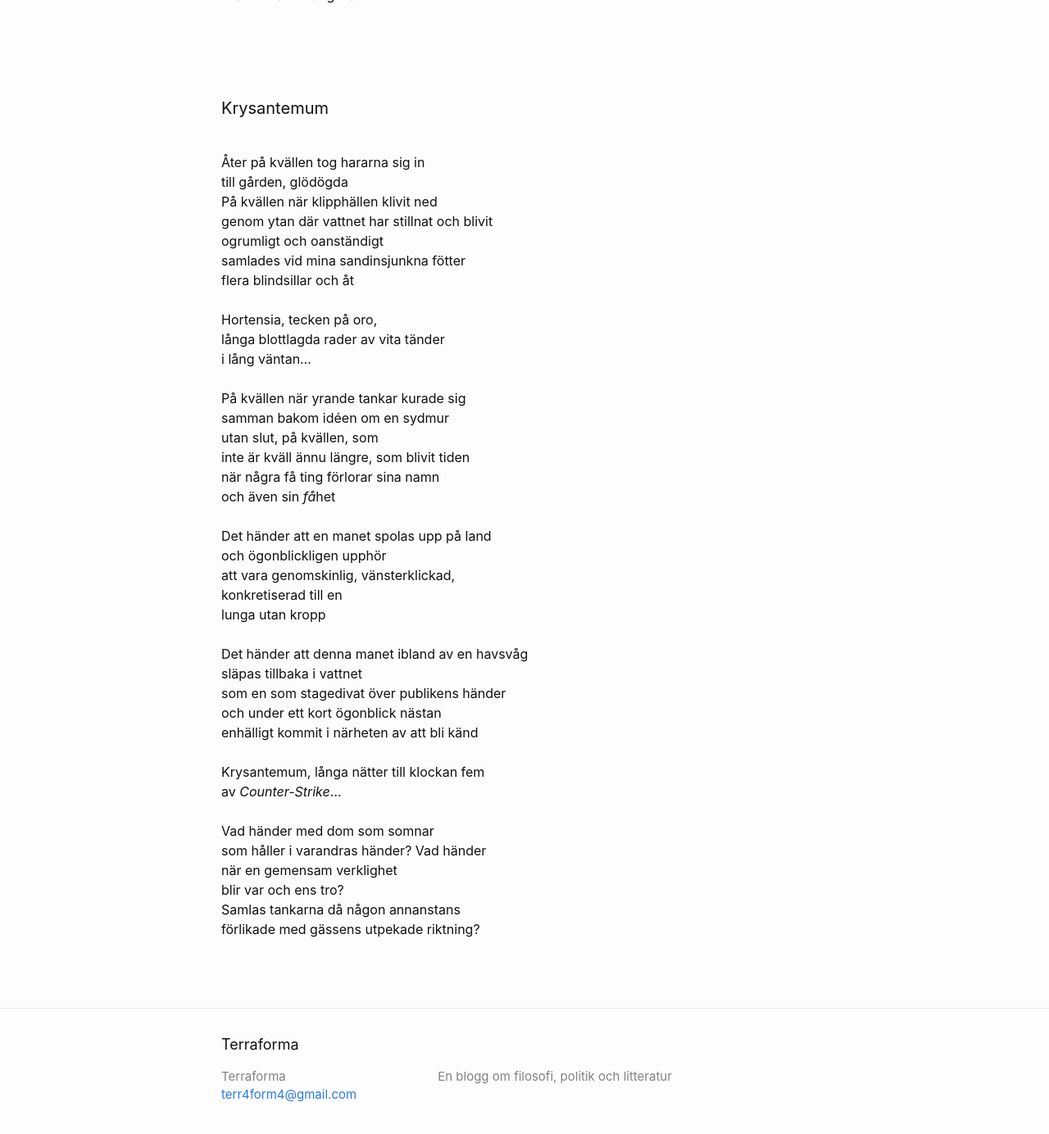
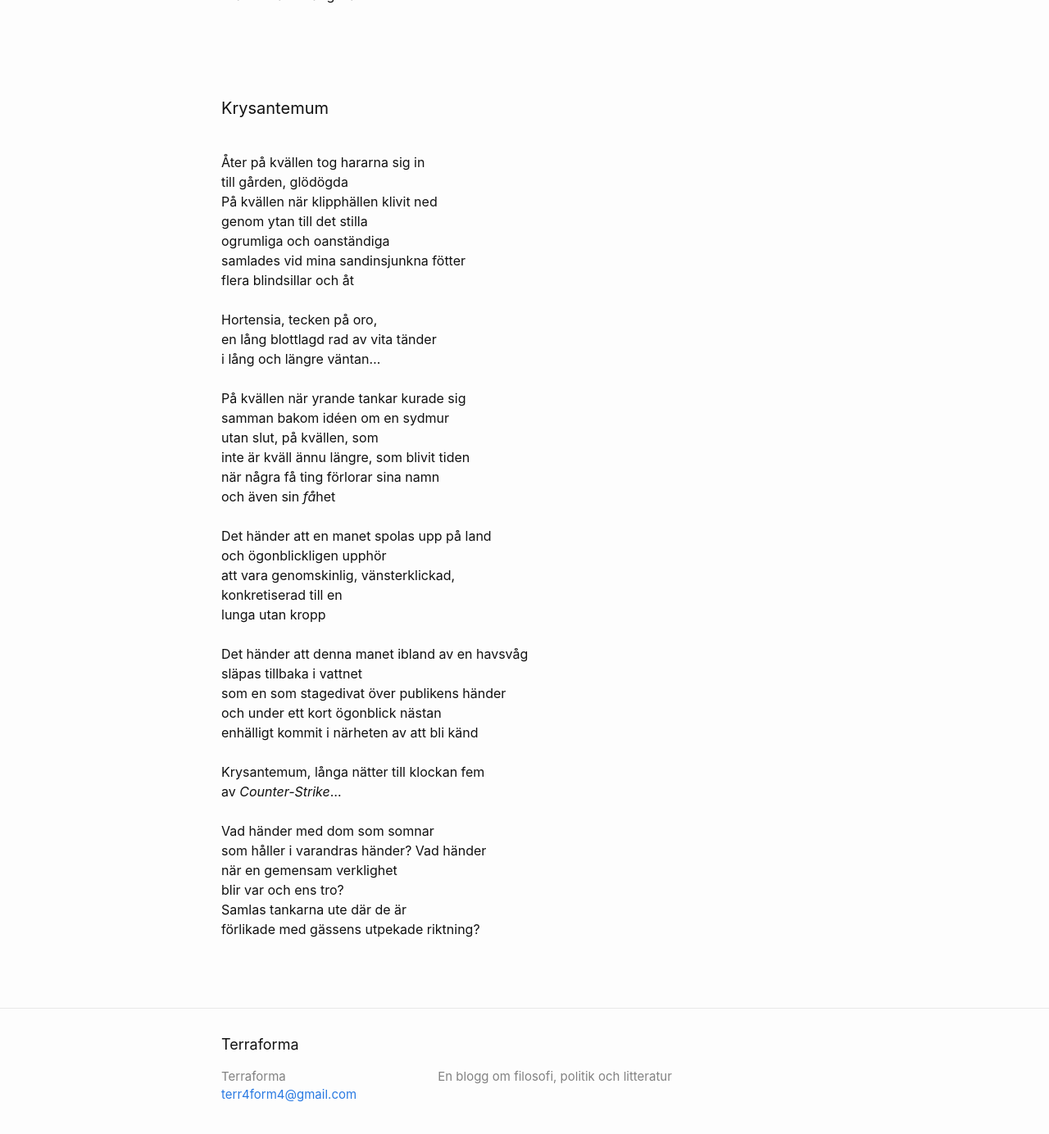
Before and after one commit to terr4form4/terr4form4.github.io, a Jekyll site: the page built from _posts/poesi/2024-01-03-dikter-2023-2024.md, in a window 1280 px wide and 1400 px high, scrolled down 9245 px. Shown: the top 1384 px of the window at 82% size. Built offline with Jekyll 4.4.1, drawn with Linux system fonts in a browser that asks for light colours; comment, search, counter and statistics services are not loaded.

Commit message:
krysantemum

```diff
--- a/_posts/poesi/2024-01-03-dikter-2023-2024.md
+++ b/_posts/poesi/2024-01-03-dikter-2023-2024.md
@@ -387,14 +387,14 @@ ska kunna undanglida oss.<br/>
 Åter på kvällen tog hararna sig in<br/>
 till gården, glödögda<br/>
 På kvällen när klipphällen klivit ned<br/>
-genom ytan där vattnet har stillnat och blivit<br/>
-ogrumligt och oanständigt<br/>
+genom ytan till det stilla<br/>
+ogrumliga och oanständiga<br/>
 samlades vid mina sandinsjunkna fötter<br/>
 flera blindsillar och åt<br/>
 <br/>
 Hortensia, tecken på oro,<br/>
-långa blottlagda rader av vita tänder<br/>
-i lång väntan...<br/>
+en lång blottlagd rad av vita tänder<br/>
+i lång och längre väntan...<br/>
 <br/>
 På kvällen när yrande tankar kurade sig<br/>
 samman bakom idéen om en sydmur<br/>
@@ -422,6 +422,6 @@ Vad händer med dom som somnar<br/>
 som håller i varandras händer? Vad händer<br/>
 när en gemensam verklighet<br/>
 blir var och ens tro?<br/>
-Samlas tankarna då någon annanstans<br/>
+Samlas tankarna ute där de är<br/>
 förlikade med gässens utpekade riktning?<br/>
 <br/>
```
